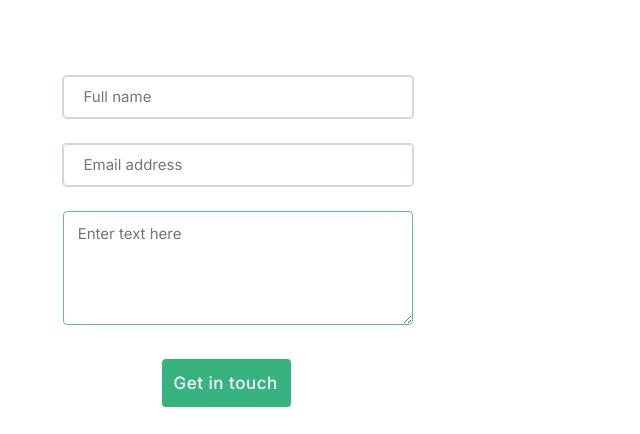
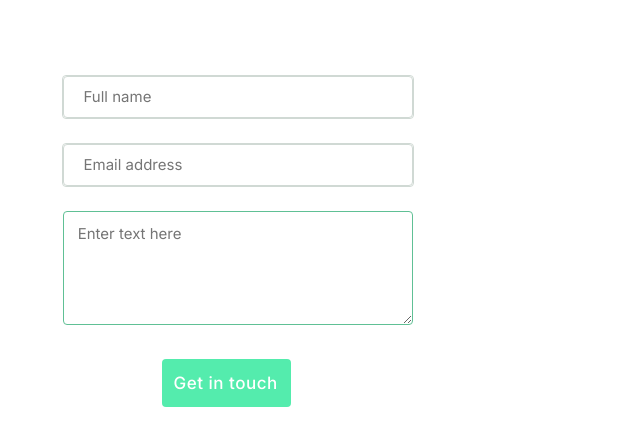
Before and after one commit to SaboorSohaib/Portfolio-Project, a website: page index.html in a window 1280 px wide. In both pictures the pointer is over the button "Get in touch". Shown: the part 5984-6418 px from the top of the page, without its empty margins (0-640 px from the left). Drawn offline with Linux system fonts and the light colour scheme.

Commit message:
Add hover to button

```diff
--- a/style.css
+++ b/style.css
@@ -728,6 +728,7 @@ ul li {
   text-align: center;
   letter-spacing: 0.03em;
   color: rgb(255, 255, 255);
+  cursor: pointer;
 }
 
 .contact-btn:hover {
@@ -738,7 +739,7 @@ ul li {
   gap: 10px;
   width: 129px;
   height: 48px;
-  background: rgb(54, 179, 127);
+  background: rgb(84, 236, 173);
   border-radius: 4px;
 }
 
```
